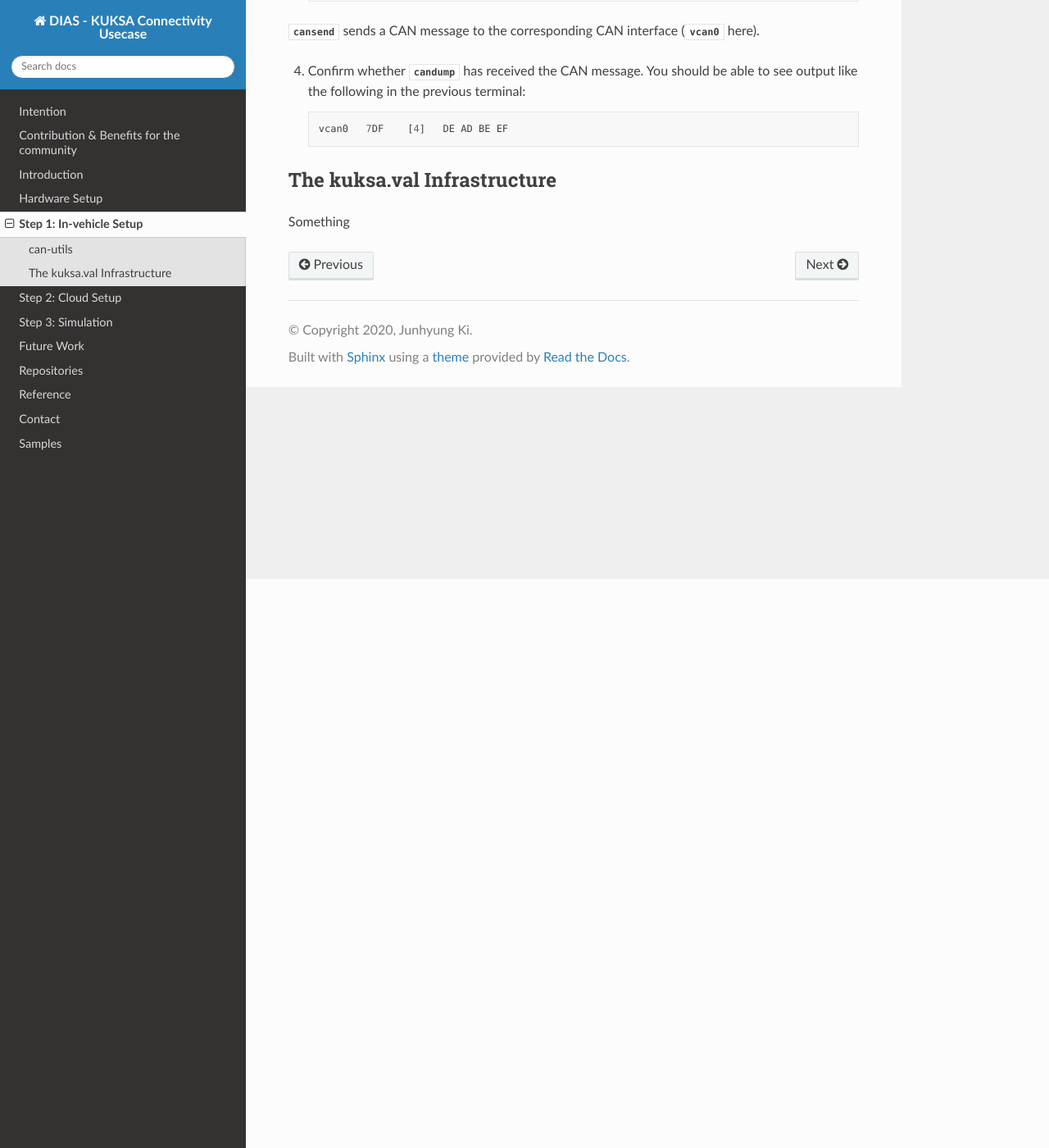
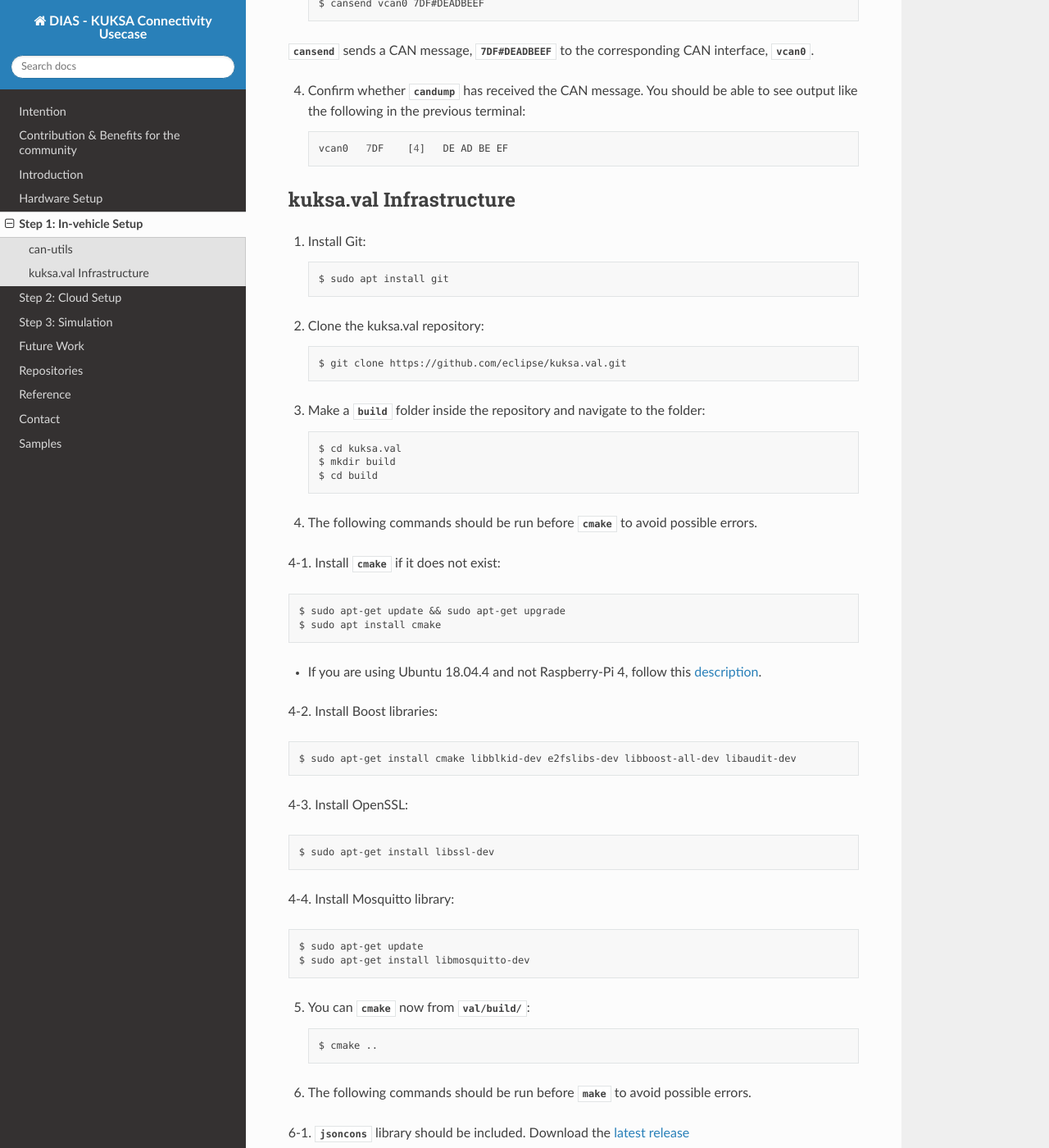
Before and after one commit to junh-ki/dias_kuksa_doc, a Sphinx documentation site: the page built from docs/source/contents/invehicle.rst, in a window 1280 px wide and 1400 px high, scrolled down 694 px. Shown: the whole window at 82% size. Built offline with Sphinx 7.4.7 and the Read the Docs theme 2.0.0, drawn with Linux system fonts in a browser that asks for light colours; formulas are drawn with MathJax 3; some of the changed text lies outside the part shown.

Commit message:
make part completed

```diff
--- a/docs/source/contents/invehicle.rst
+++ b/docs/source/contents/invehicle.rst
@@ -2,6 +2,7 @@
 Step 1: In-vehicle Setup
 ************************
 
+* The in-vehicle environment here is Raspberry-Pi 4.
 * To ease the complexity, Virtual CAN is used here as an interface. Therefore you should follow :ref:`virtual-can` prior to this part.
 
 
@@ -19,13 +20,13 @@
 
     $ candump vcan0
 
-`candump` allows you to print all data that is being received by a CAN interface (`vcan0` here).
+`candump` allows you to print all data that is being received by a CAN interface, `vcan0`.
 
 3. Open another terminal and command the following::
 
     $ cansend vcan0 7DF#DEADBEEF
 
-`cansend` sends a CAN message to the corresponding CAN interface (`vcan0` here).
+`cansend` sends a CAN message, `7DF#DEADBEEF` to the corresponding CAN interface, `vcan0`.
 
 4. Confirm whether `candump` has received the CAN message. You should be able to see output like the following in the previous terminal::
 
@@ -33,7 +34,67 @@
 
 
 
-The kuksa.val Infrastructure
-############################
+kuksa.val Infrastructure
+########################
 
-Something
+1. Install Git::
+
+    $ sudo apt install git
+
+2. Clone the kuksa.val repository::
+
+    $ git clone https://github.com/eclipse/kuksa.val.git
+
+3. Make a `build` folder inside the repository and navigate to the folder::
+
+    $ cd kuksa.val
+    $ mkdir build
+    $ cd build
+
+4. The following commands should be run before `cmake` to avoid possible errors.
+
+4-1. Install `cmake` if it does not exist::
+
+    $ sudo apt-get update && sudo apt-get upgrade
+    $ sudo apt install cmake
+
+* If you are using Ubuntu 18.04.4 and not Raspberry-Pi 4, follow this `description <https://www.claudiokuenzler.com/blog/796/install-upgrade-cmake-3.12.1-ubuntu-14.04-trusty-alternatives>`_.
+
+4-2. Install Boost libraries::
+
+    $ sudo apt-get install cmake libblkid-dev e2fslibs-dev libboost-all-dev libaudit-dev
+
+4-3. Install OpenSSL::
+
+    $ sudo apt-get install libssl-dev
+
+4-4. Install Mosquitto library::
+
+    $ sudo apt-get update
+    $ sudo apt-get install libmosquitto-dev
+
+5. You can `cmake` now from `~/kuksa.val/build/`::
+
+    $ cmake ..
+
+6. The following commands should be run before `make` to avoid possible errors.
+
+6-1. `jsoncons` library should be included. Download the `latest release <https://github.com/danielaparker/jsoncons/releases/tag/v0.156.1>`_
+
+6-2. Unpack the zip file and copy the directory, `jsoncons-x.xxx.x/include/*`, to your '/usr/include/' directory::
+
+    $ sudo cp -R jsoncons-x.xxx.x/include/* /usr/include/
+
+6-3. `jwt-cpp` should also be included. Download the `latest release <`latest release <https://github.com/Thalhammer/jwt-cpp/releases/tag/v0.4.0>`_ >`_
+
+6-4. Unpack the zip file and copy the directory, `jwt-cpp-x.x.x/include/*`, to your '/usr/include/' directory::
+
+    $ sudo cp -R jwt-cpp-x.x.x/include/* /usr/include/
+
+6-5. `jsonpath` directories in `kuksa.val/src/SubscriptionHandler.cpp`, `kuksa.val/src/VssDatabase.cpp` and `kuksa.val/src/main.cpp` should be modified::
+
+    #include <jsonpath/json_query.hpp>   =>   #include <jsoncons_ext/jsonpath/json_query.hpp>
+
+7. Then command `make` from `~/kuksa.val/build/`::
+
+    $ make
```
